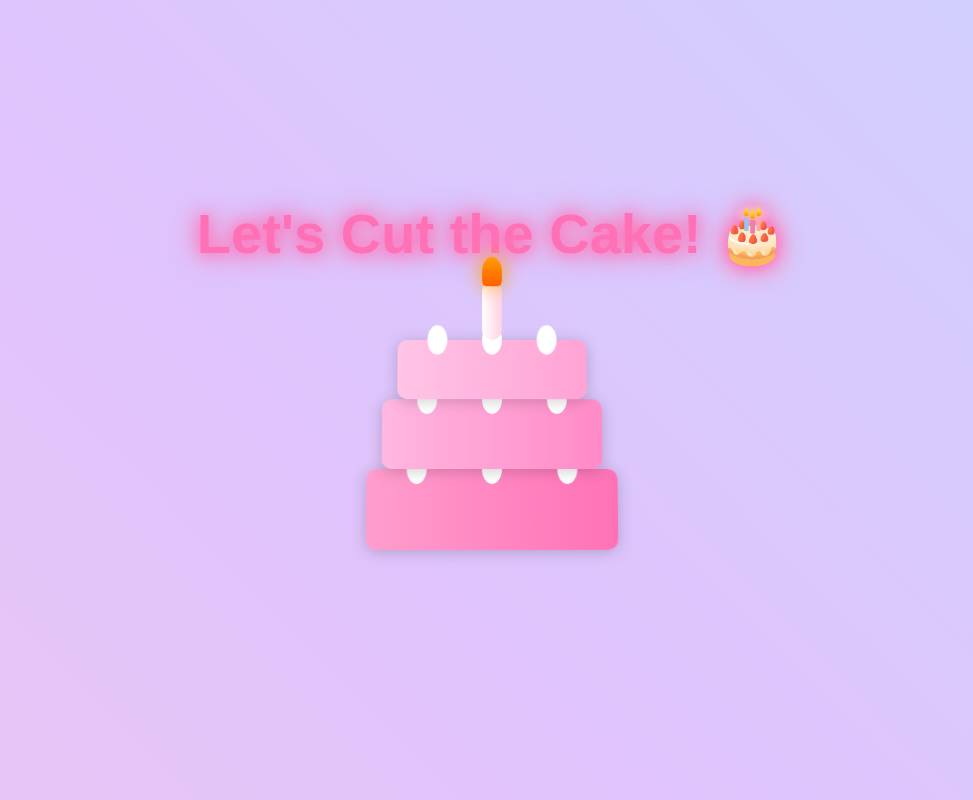
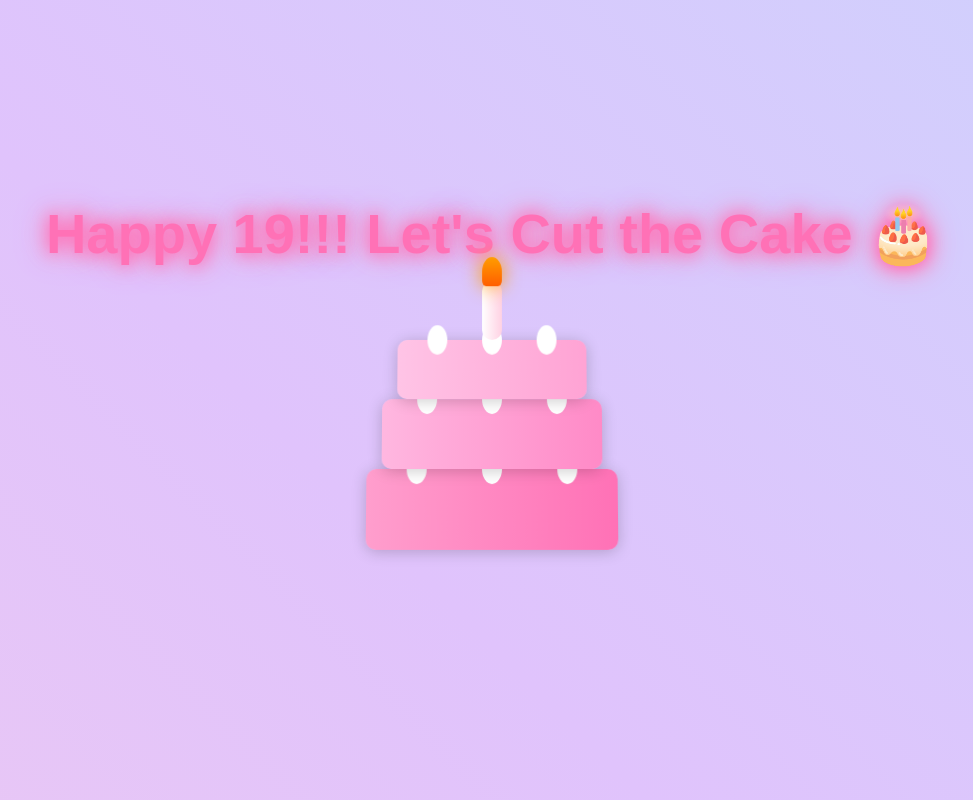
Before and after one commit to danish081209/birthday-code, a plain HTML site: page cake.html in a window 1280 px wide. Shown: the whole page, without its empty margins (148-1121 px from the left). Drawn offline with nearby package versions, Linux system fonts and the light colour scheme.

Commit message:
updated website

```diff
--- a/cake.html
+++ b/cake.html
@@ -233,7 +233,7 @@
     </style>
 </head>
 <body>
-    <h1 class="heading">Let's Cut the Cake! 🎂</h1>
+    <h1 class="heading">Happy 19!!! Let's Cut the Cake 🎂</h1>
     <div class="cake-container">
         <div class="cake">
             <div class="layer layer-1">
```
